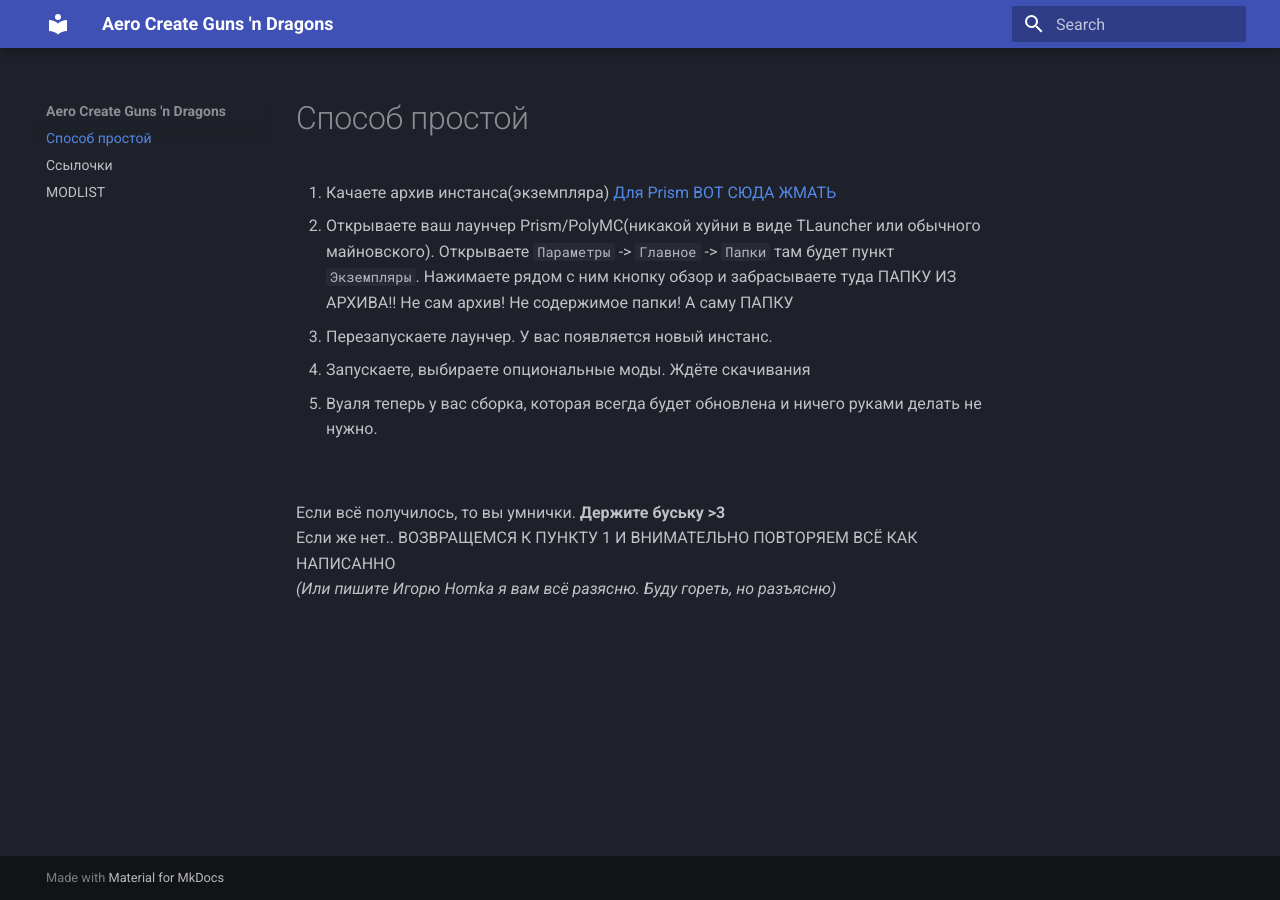
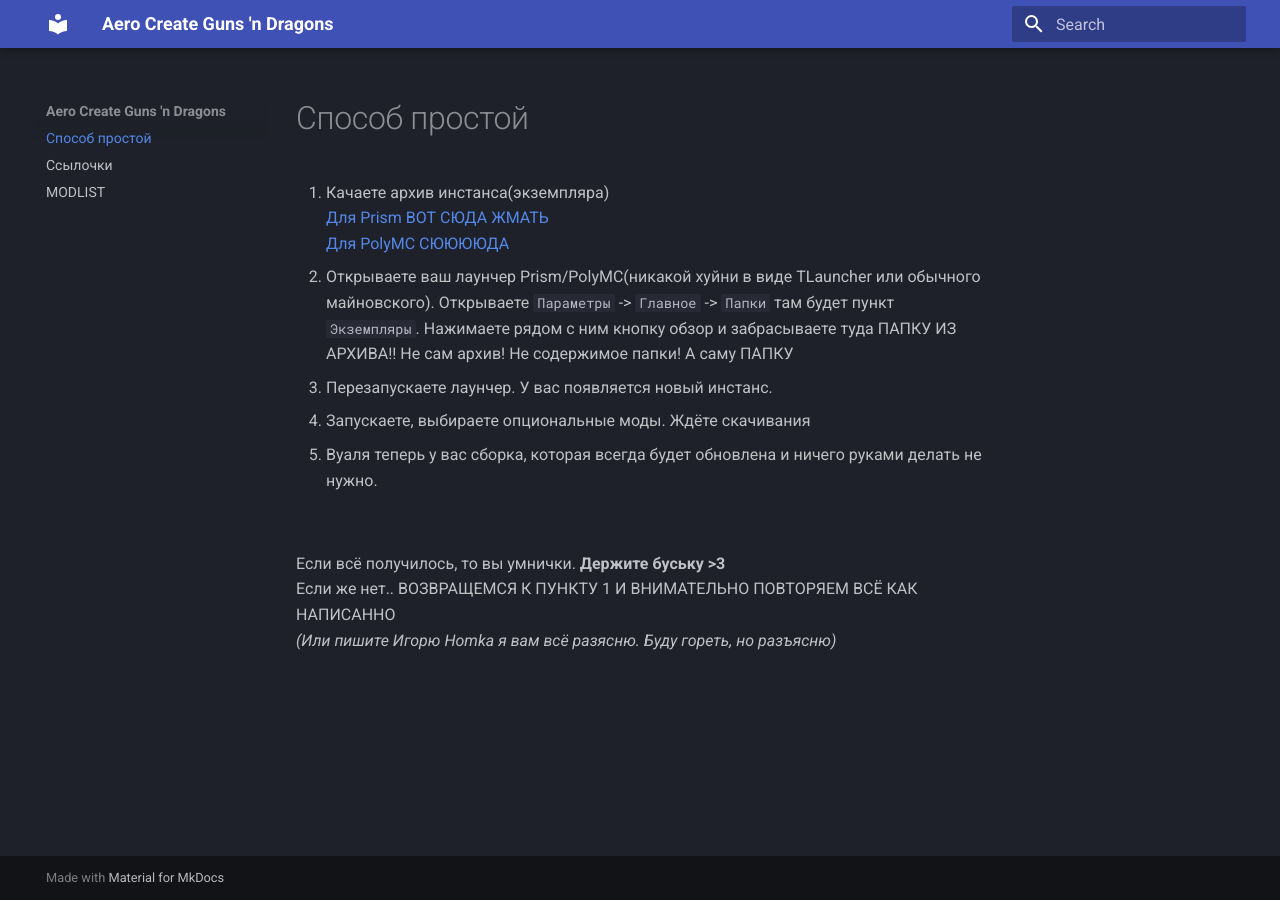
Before and after one commit to HooMkA/genart-homka--create-aerounautic-server, an MkDocs documentation site: the page built from docs/index.md, in a window 1280 px wide. Built offline with MkDocs 1.6.1 and Material for MkDocs 9.7.7, drawn with Linux system fonts in a browser that asks for light colours.

Commit message:
Удалил Toni immersive lanters, требует наличе динамического света на клиенте, а нам нужна лайт версия сборки Отключил авто проверку обновы модов, нахуй она нужна не понимаю, тормозит запуск -сильно
Доки подправил

```diff
--- a/docs/index.md
+++ b/docs/index.md
@@ -1,5 +1,7 @@
 # Способ простой
-1. Качаете архив инстанса(экземпляра) [Для Prism ВОТ СЮДА ЖМАТЬ](https://pack.jolly-roger.digital/extras/Aero-Dev-Prism.zip)
+1. Качаете архив инстанса(экземпляра)
+[Для Prism ВОТ СЮДА ЖМАТЬ](https://pack.jolly-roger.digital/extras/Aero-Dev-Prism.zip)
+[Для PolyMC СЮЮЮЮДА](https://pack.jolly-roger.digital/extras/Aero-Dev-PolyMC.zip)
 2. Открываете ваш лаунчер Prism/PolyMC(никакой хуйни в виде TLauncher или обычного майновского). Открываете `Параметры` -> `Главное` -> `Папки` там будет пункт `Экземпляры`. Нажимаете рядом с ним кнопку обзор и забрасываете туда ПАПКУ ИЗ АРХИВА!! Не сам архив! Не содержимое папки! А саму ПАПКУ
 3. Перезапускаете лаунчер. У вас появляется новый инстанс.
 4. Запускаете, выбираете опциональные моды. Ждёте скачивания
```
Also changed, not shown: 4 other files.
